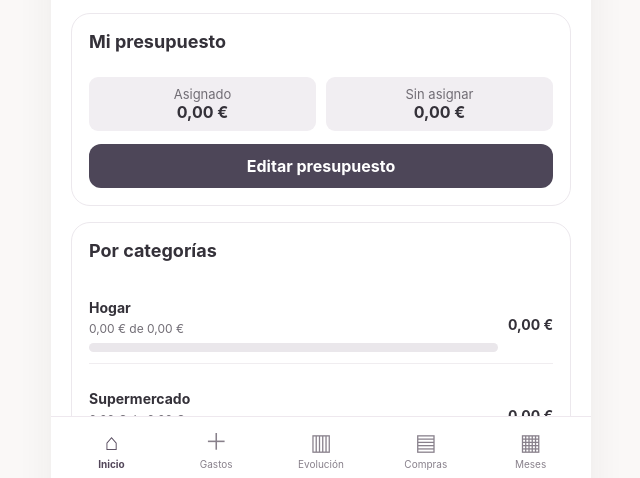
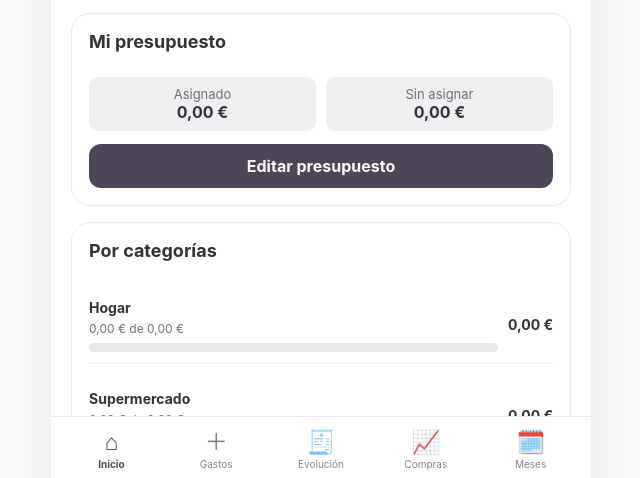
Before and after one commit to silvia132/MIMES, a plain HTML site: page index.html in a window 1280 px wide. Shown: the part 316-794 px from the top of the page, without its empty margins (319-959 px from the left). Drawn offline with Linux system fonts and the light colour scheme.

Commit message:
Update index.html

```diff
--- a/index.html
+++ b/index.html
@@ -1 +1 @@
-<!doctype html><html lang="es"><head><meta charset="utf-8"><meta name="viewport" content="width=device-width,initial-scale=1,viewport-fit=cover"><meta name="theme-color" content="#DBD3DC"><meta name="apple-mobile-web-app-capable" content="yes"><meta name="apple-mobile-web-app-status-bar-style" content="default"><meta name="apple-mobile-web-app-title" content="Mi Mes"><link rel="manifest" href="manifest.webmanifest"><link rel="icon" href="icons/icon.svg" type="image/svg+xml"><link rel="stylesheet" href="style.css"><title>Mi Mes · Tus gastos</title></head><body><div id="app"><header id="top"><div class="eyebrow">MI MES · TU DINERO A TU MANERA</div><div class="headrow"><h1 id="screenTitle">Inicio</h1><button id="settingsBtn" class="iconbtn" aria-label="Abrir ajustes">⚙</button></div><div class="monthrow"><button id="prevMonth" aria-label="Mes anterior">‹</button><strong id="monthLabel"></strong><button id="nextMonth" aria-label="Mes siguiente">›</button></div></header><main id="main" tabindex="-1"></main><nav id="nav" aria-label="Navegación principal"><button data-tab="home" class="active"><span>⌂</span>Inicio</button><button data-tab="expenses"><span>＋</span>Gastos</button><button data-tab="evolution"><span>▥</span>Evolución</button><button data-tab="purchases"><span>▤</span>Compras</button><button data-tab="months"><span>▦</span>Meses</button></nav></div><div id="toast" role="status" aria-live="polite"></div><script src="app.js" defer></script></body></html>
+<!doctype html><html lang="es"><head><meta charset="utf-8"><meta name="viewport" content="width=device-width,initial-scale=1,viewport-fit=cover"><meta name="theme-color" content="#DBD3DC"><meta name="apple-mobile-web-app-capable" content="yes"><meta name="apple-mobile-web-app-status-bar-style" content="default"><meta name="apple-mobile-web-app-title" content="Mi Mes"><link rel="manifest" href="manifest.webmanifest"><link rel="icon" href="icons/icon.svg" type="image/svg+xml"><link rel="stylesheet" href="style.css"><title>Mi Mes · Tus gastos</title></head><body><div id="app"><header id="top"><div class="eyebrow">MI MES · TU DINERO A TU MANERA</div><div class="headrow"><h1 id="screenTitle">Inicio</h1><button id="settingsBtn" class="iconbtn" aria-label="Abrir ajustes">⚙</button></div><div class="monthrow"><button id="prevMonth" aria-label="Mes anterior">‹</button><strong id="monthLabel"></strong><button id="nextMonth" aria-label="Mes siguiente">›</button></div></header><main id="main" tabindex="-1"></main><nav id="nav" aria-label="Navegación principal"><button data-tab="home" class="active"><span>⌂</span>Inicio</button><button data-tab="expenses"><span>＋</span>Gastos</button><button data-tab="evolution"><span>🧾</span>Evolución</button><button data-tab="purchases"><span>📈</span>Compras</button><button data-tab="months"><span>🗓️</span>Meses</button></nav></div><div id="toast" role="status" aria-live="polite"></div><script src="app.js" defer></script></body></html>
```
